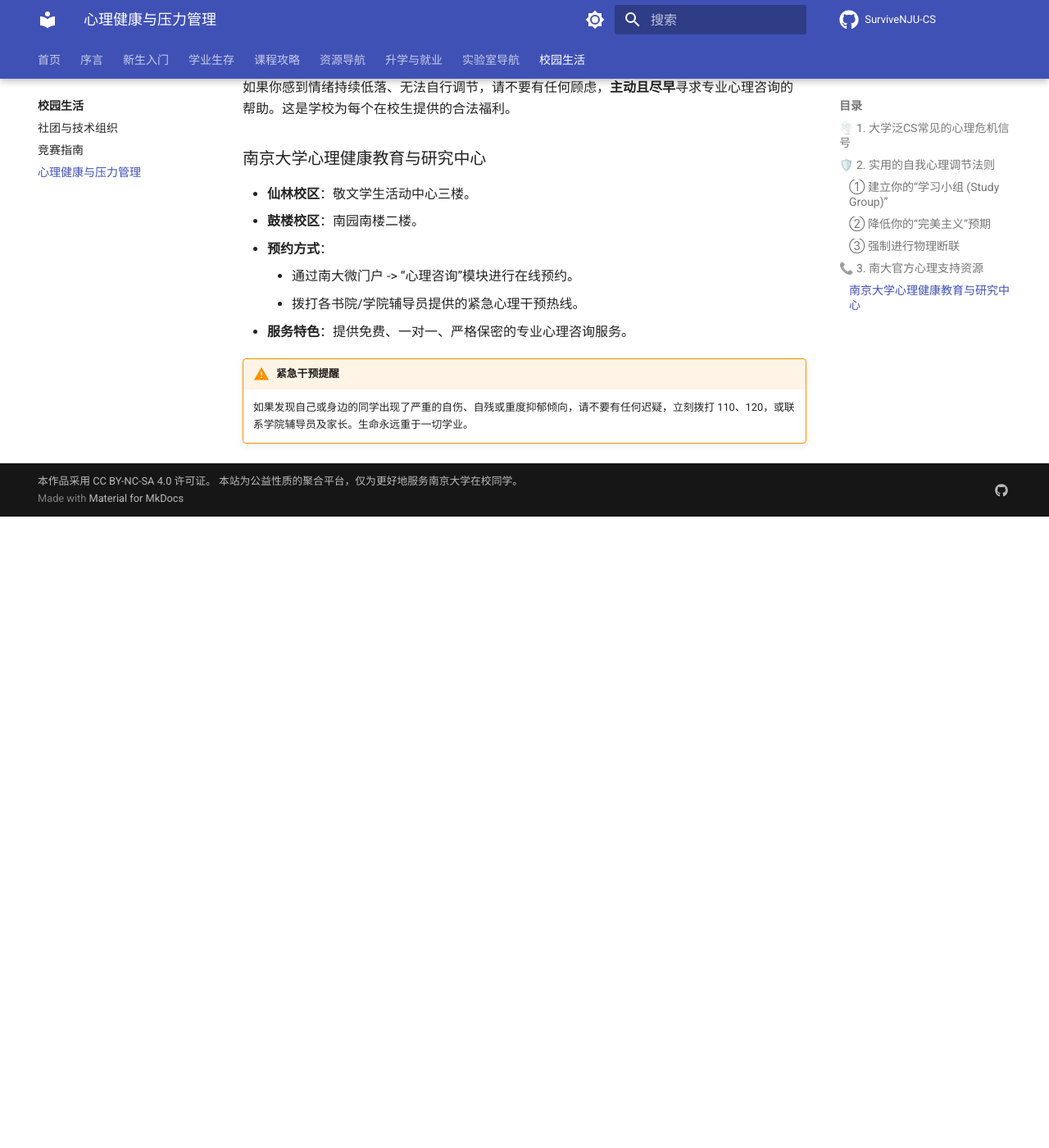
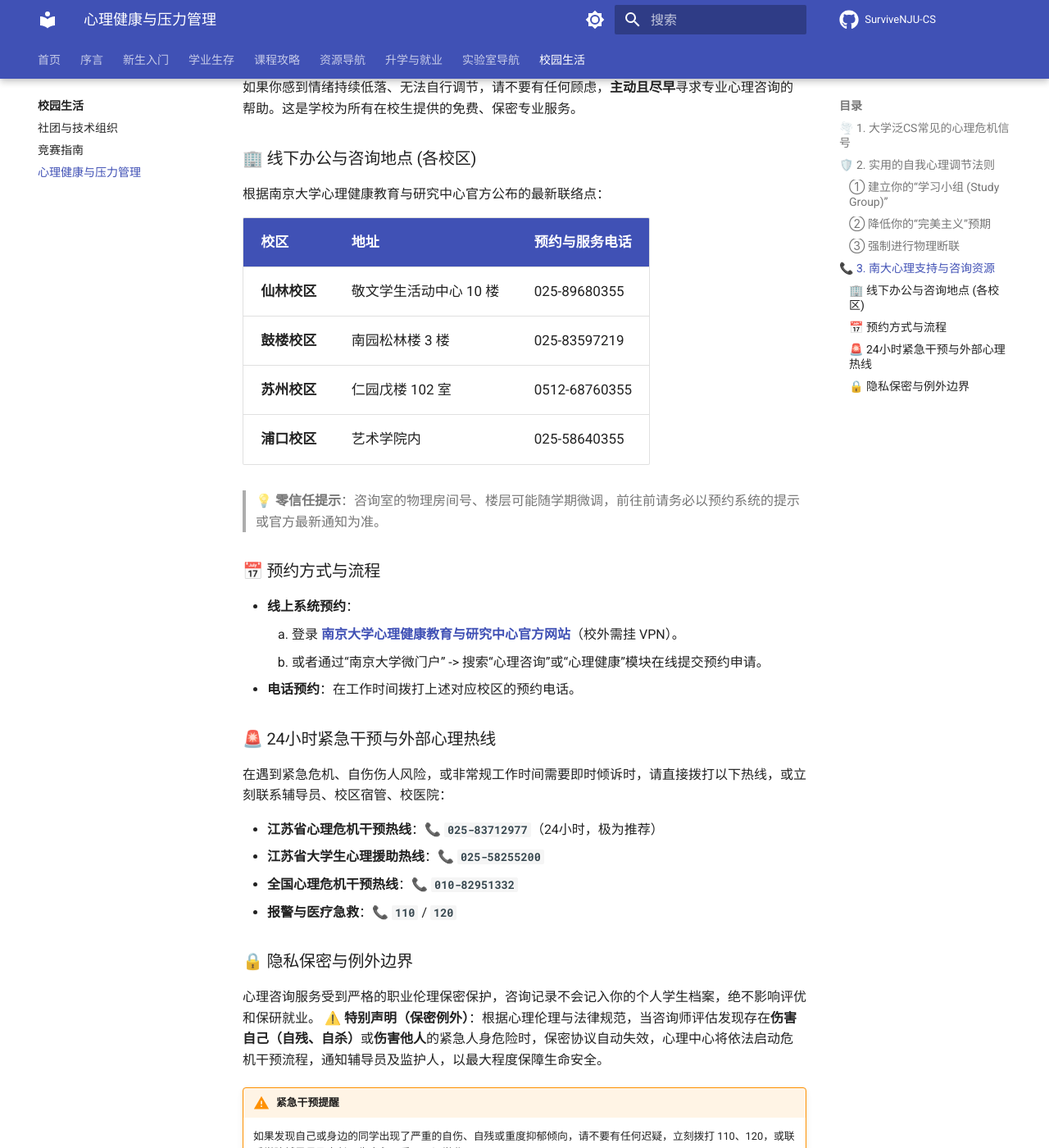
Before and after one commit to foxsplendid/SurviveNJU-CS, an MkDocs documentation site: the page built from docs/campus-life/mental-health.md, in a window 1280 px wide and 1400 px high, scrolled down 1398 px. Shown: the whole window at 82% size. Built offline with MkDocs 1.6.1 and Material for MkDocs 9.7.7, drawn with Linux system fonts in a browser that asks for light colours; comment, search, counter and statistics services are not loaded; before the commit the page ends 2028 px from its top, so only the background shows below that; some of the changed text lies outside the part shown.

Commit message:
Refine courses details and conduct zero-trust audit on mental health resources

```diff
--- a/docs/campus-life/mental-health.md
+++ b/docs/campus-life/mental-health.md
@@ -4,7 +4,7 @@
 
 计算机科学与技术系、软件学院和人工智能学院的课程实验（如 ICS PA, OS Lab）以工作量大、调试难度高、评测反馈残酷著称。再加上身边各种竞赛大佬、高绩点同学带来的同辈压力（Peer Pressure），很容易诱发“冒名顶替综合征”（Imposter Syndrome，即总觉得自己的成功是靠运气，自己其实名不副实）和心理倦怠（Burnout）。
 
-本篇指南将为你提供切实可行的心理调试建议，并介绍学校官方的求助渠道。
+本篇指南将为你提供一些心理调试建议，并说明如何找到学校当前可用的求助渠道。
 
 ---
 
@@ -32,17 +32,40 @@
 
 ---
 
-## 📞 3. 南大官方心理支持资源
+## 📞 3. 南大心理支持与咨询资源
 
-如果你感到情绪持续低落、无法自行调节，请不要有任何顾虑，**主动且尽早**寻求专业心理咨询的帮助。这是学校为每个在校生提供的合法福利。
+如果你感到情绪持续低落、无法自行调节，请不要有任何顾虑，**主动且尽早**寻求专业心理咨询的帮助。这是学校为所有在校生提供的免费、保密专业服务。
 
-### 南京大学心理健康教育与研究中心
-*   **仙林校区**：敬文学生活动中心三楼。
-*   **鼓楼校区**：南园南楼二楼。
-*   **预约方式**：
-    *   通过南大微门户 -> “心理咨询”模块进行在线预约。
-    *   拨打各书院/学院辅导员提供的紧急心理干预热线。
-*   **服务特色**：提供免费、一对一、严格保密的专业心理咨询服务。
+### 🏢 线下办公与咨询地点 (各校区)
+
+根据南京大学心理健康教育与研究中心官方公布的最新联络点：
+
+| 校区 | 地址 | 预约与服务电话 |
+| :--- | :--- | :--- |
+| **仙林校区** | 敬文学生活动中心 10 楼 | 025-89680355 |
+| **鼓楼校区** | 南园松林楼 3 楼 | 025-83597219 |
+| **苏州校区** | 仁园戊楼 102 室 | 0512-68760355 |
+| **浦口校区** | 艺术学院内 | 025-58640355 |
+
+> 💡 **零信任提示**：咨询室的物理房间号、楼层可能随学期微调，前往前请务必以预约系统的提示或官方最新通知为准。
+
+### 📅 预约方式与流程
+*   **线上系统预约**：
+    1. 登录 **[南京大学心理健康教育与研究中心官方网站](https://njuxlzx.nju.edu.cn/)**（校外需挂 VPN）。
+    2. 或者通过“南京大学微门户” -> 搜索“心理咨询”或“心理健康”模块在线提交预约申请。
+*   **电话预约**：在工作时间拨打上述对应校区的预约电话。
+
+### 🚨 24小时紧急干预与外部心理热线
+在遇到紧急危机、自伤伤人风险，或非常规工作时间需要即时倾诉时，请直接拨打以下热线，或立刻联系辅导员、校区宿管、校医院：
+
+*   **江苏省心理危机干预热线**：📞 **`025-83712977`**（24小时，极为推荐）
+*   **江苏省大学生心理援助热线**：📞 **`025-58255200`**
+*   **全国心理危机干预热线**：📞 **`010-82951332`**
+*   **报警与医疗急救**：📞 **`110`** / **`120`**
+
+### 🔒 隐私保密与例外边界
+心理咨询服务受到严格的职业伦理保密保护，咨询记录不会记入你的个人学生档案，绝不影响评优和保研就业。
+⚠️ **特别声明（保密例外）**：根据心理伦理与法律规范，当咨询师评估发现存在**伤害自己（自残、自杀）**或**伤害他人**的紧急人身危险时，保密协议自动失效，心理中心将依法启动危机干预流程，通知辅导员及监护人，以最大程度保障生命安全。
 
 !!! warning "紧急干预提醒"
     如果发现自己或身边的同学出现了严重的自伤、自残或重度抑郁倾向，请不要有任何迟疑，立刻拨打 110、120，或联系学院辅导员及家长。生命永远重于一切学业。
--- a/docs/courses/cs-core/compiler.md
+++ b/docs/courses/cs-core/compiler.md
@@ -19,11 +19,11 @@
 
 ## 🛠️ 课程大作业：编译器的实现
 
-南大编译课的标志性大作业是**手写或使用工具实现一个编译器**（通常是把类 C 语言编译为 MIPS/RISC-V 汇编代码，或者是自定义的中间代码）。
+南大编译课的标志性大作业是**手写或使用工具实现一个编译器**。近年公开资料中，NJU 编译原理常以 Java 与 ANTLR 4 为主要实践工具，让学生先使用解析器生成工具完成词法/语法分析，再逐步补足语义分析、中间表示、优化和目标代码生成等阶段；具体语言和作业安排以当年课程网站为准。
 
 ### 🛠️ 编译器的开发阶段
-1.  **词法分析 (Lexical Analysis)**：使用 Flex 或手写自动机，将纯文本代码流切分为一个一个的 Token（如关键字、标识符、运算符）。
-2.  **语法分析 (Syntax Analysis)**：使用 Bison 或手写递归下降解析器，将 Token 流解析为一棵抽象语法树 (AST)。
+1.  **词法分析 (Lexical Analysis)**：使用 ANTLR/Flex 或手写自动机，将纯文本代码流切分为一个一个的 Token（如关键字、标识符、运算符）。
+2.  **语法分析 (Syntax Analysis)**：使用 ANTLR/Bison 或手写递归下降解析器，将 Token 流解析为一棵抽象语法树 (AST)。
 3.  **语义分析 (Semantic Analysis)**：进行类型检查、符号表构建，确保程序符合语义规则（如变量先声明后使用、赋值类型匹配）。
 4.  **中间代码生成 (IR Generation)**：将 AST 转换为便于优化和跨平台的三地址码 (Three-Address Code, 3AC) 等中间表示。
 5.  **目标代码生成 (Code Generation)**：进行寄存器分配，将中间代码翻译为目标机器的汇编语言。
@@ -37,13 +37,15 @@
     *   掌握 **LL(1) 预测分析表** 和 **LR(1)/LALR(1) 分析表** 的构建过程。这是考卷中的大题高发区，公式繁多，容易出错，必须通过课后习题进行巩固。
 2.  **掌握语法制导翻译 (SDT) 与翻译模式**：
     *   理解如何通过在语法规则中嵌入语义动作，实现求值、类型检查或代码生成。
-3.  **合理分工大作业**：
-    *   大作业通常为两人合作或个人独立完成。由于编译器的每个阶段都极度依赖前一个阶段的输出，如果前期的词法/语法分析留有 Bug，后期的语义分析和代码生成将痛苦万分。所以每个阶段务必编写充分的测试用例进行单元测试。
+3.  **把实践和理论绑在一起**：
+    *   CS 自学指南对 NJU 编译原理的评价中提到，课程采用先用 ANTLR 4 做小例子、再补理论的方式，能降低一开始实现编译器的畏难感。复习时不要把实验和龙书理论拆开看：每个阶段都要写测试，确认 AST、符号表、IR 和目标代码的接口稳定。
 
 ---
 
 ## 🔗 推荐资源
 
 *   💻 **[courses-at-nju-by-hfwei 魏恒峰老师 GitHub 组织](https://github.com/courses-at-nju-by-hfwei)**：收录了离散数学、编译原理等课程的极高质量讲义与辅助学习资料。
+*   🧭 **[CS 自学指南：NJU 编译原理](https://csdiy.wiki/%E7%BC%96%E8%AF%91%E5%8E%9F%E7%90%86/NJU-Compilers/)**：第三方课程介绍，整理了先修要求、Java/ANTLR 4 实践路线、课程网站、视频和作业形态。
+*   🌐 **[NJU Compilers 课程网站](http://docs.compilers.cpl.icu/)**：公开课程资料入口；若访问或 Zulip 入口发生变化，以课程网站当前说明为准。
 *   📖 **经典教材：龙书**：《编译原理》（Compilers: Principles, Techniques, and Tools, Alfred V. Aho 等著），编译领域常见参考教材。
 *   📖 **经典教材：虎书**：《现代编译原理：C语言描述》（Modern Compiler Implementation in C, Andrew W. Appel 著），适合实践参考。
--- a/docs/courses/cs-core/ics.md
+++ b/docs/courses/cs-core/ics.md
@@ -9,11 +9,11 @@
 
 ## 🌟 课程简介与地位
 
-《计算机系统基础》（Introduction to Computer Systems, 简称 ICS）是南京大学计算机系乃至全校泛CS专业**最核心、最硬核的王牌奠基课之一**。本课程旨在回答一个最根本的问题：
+《计算机系统基础》（Introduction to Computer Systems, 简称 ICS）是南京大学计算机系和泛 CS 方向中非常重要的系统基础课之一。本课程旨在回答一个最根本的问题：
 
 > **“高级语言编写的程序，是如何在一台由晶体管组成的计算机系统上跑起来的？”**
 
-本课程的理论部分涵盖了数据的二进制表示、程序的机器级表示（x86/RISC-V 汇编）、CPU 译码与执行流、存储层次结构（Cache）、虚拟存储空间管理以及简单链接器。
+本课程的理论部分通常涵盖数据的二进制表示、程序的机器级表示（x86/RISC-V 汇编）、CPU 译码与执行流、存储层次结构（Cache）、虚拟存储空间管理以及简单链接器。具体 ISA、教材和实验分支可能随教学班调整，应以当年课程主页和教师通知为准。
 
 而本课程的精髓，在于由南大系统组自主开发的 **Project-N (PA) 实验**。
 
@@ -46,18 +46,23 @@ PA (Programming Assignment) 要求你亲手用 C 语言编写一个名为 **NEMU
 
 ## 💡 必考复习考点与实验攻略
 
-1.  **RTFM (Read The F**king Manual)**：
-    *   这是 PA 指导书上出现频率最高的词。PA 指导书里隐藏了大量的技术细节和实现提示。遇到 Bug，90% 的原因都是因为你漏掉了指导书中的某一句关键描述。
+1.  **RTFM (Read The Manual)**：
+    *   PA 指导书里包含大量技术细节、实现提示和调试建议。遇到 Bug 时，先回到指导书和手册核对前提，往往比盲目搜索更有效。
 2.  **熟练使用 GDB 调试**：
     *   PA 代码量巨大（数千行），且涉及指针和内存的直接操作。学会使用 GDB 设置断点、查看内存、跟踪调用栈是你的生存保障。不要只依赖 `printf` 调试，否则很容易在复杂状态机和内存问题上失控。
 3.  **理解状态机 (State Machine)**：
     *   计算机是一个确定的状态机。程序在 NEMU 里跑崩溃了，说明在某一步状态转换（如指令执行、寄存器修改）中发生了预期外的改变。通过比对你的模拟器输出的客户程序执行流与标准执行流（如 GDB/QEMU），可以快速定位导致状态异常的那条指令。
 
+### 第三方经验入口
+
+*   **[ICS Wiki 课程页](https://njuics-wiki.github.io/ics-wiki/Course/ICS/)**：由学生维护的课程经验页面，整理了 ICS 的成绩构成示例、大班/小班差异、PA 分支和考试经验。该页面中的班级组合、比例和给分情况具有年份依赖性，只适合作为经验参考。
+*   **[CS 自学指南：计算机系统基础方向](https://csdiy.wiki/)**：将 ICS 对标到 CSAPP/CMU 15-213、Stanford CS110 等系统基础公开课。适合在南大课程之外补充 Data Lab、Bomb Lab、Cache Lab 等经典实验，但不要用外部实验替代校内 PA。
+
 ---
 
 ## 🔗 核心课程资源链接
 
-*   📖 **[ICS PA 官方实验指导书](https://nju-projectn.github.io/ics-pa-gitbook/)**：必读的圣经。
+*   📖 **[ICS PA 官方实验指导书](https://nju-projectn.github.io/ics-pa-gitbook/)**：PA 实验的主要入口。
 *   🖥️ **[NJU-ProjectN 官方 GitHub 组织](https://github.com/NJU-ProjectN)**：存放实验框架（NEMU, Abstract-Machine）的基地。
 *   🎥 **[Bilibili 蒋炎岩老师公开课视频](https://search.bilibili.com/all?keyword=南京大学计算机系统基础)**：强烈建议观看配套视频，蒋老师的讲课风格风趣幽默，直击系统底层的本质。
 *   📚 **[经典参考书：CSAPP](https://csapp.cs.cmu.edu)**：《深入理解计算机系统》（Randal E. Bryant 著），课程主要参考教材。
--- a/docs/courses/se-core/software-analysis.md
+++ b/docs/courses/se-core/software-analysis.md
@@ -14,6 +14,8 @@
 > **“在不实际运行程序的前提下，我们如何通过静态代码推导，证明程序在所有可能的执行路径中都不会发生空指针异常、内存泄漏或安全漏洞？”**
 
 本课程的公开视频、教材和实验在静态分析自学圈中有较高知名度。其实验体系基于南大自主开发并开源的 **Tai-e (太阿) 静态分析框架**，大作业要求你亲自动手实现从指针分析到安全缺陷检测的各个分析模块。
+
+[CS 自学指南](https://csdiy.wiki/%E7%BC%96%E7%A8%8B%E8%AF%AD%E8%A8%80%E8%AE%BE%E8%AE%A1%E4%B8%8E%E5%88%86%E6%9E%90/NJU-SoftwareAnalysis/) 将 NJU 软件分析列入“编程语言设计与分析”方向的课程资源。阅读外部课程评价时，要注意区分课程官网、开源教材、Tai-e 框架、在线评测和学生经验帖：前几者可作为学习入口，后者只能作为体验参考。
 
 ---
 
@@ -57,3 +59,4 @@
 *   🖥️ **[Tai-e (太阿) 官方 GitHub 仓库](https://github.com/pascal-lab/Tai-e)**：南大开源的静态程序分析核心框架。
 *   ⚙️ **[Tai-e Assignments 实验框架](https://github.com/pascal-lab/Tai-e-assignments)**：课程配套的静态分析实验作业脚手架代码仓库。
 *   🎥 **[Bilibili 静态程序分析公开课视频](https://search.bilibili.com/all?keyword=南京大学软件分析)**：李樾和谭添老师的录制视频，适合作为课前预习和课后复习材料。
+*   🧭 **[CS 自学指南：NJU 软件分析](https://csdiy.wiki/%E7%BC%96%E7%A8%8B%E8%AF%AD%E8%A8%80%E8%AE%BE%E8%AE%A1%E4%B8%8E%E5%88%86%E6%9E%90/NJU-SoftwareAnalysis/)**：第三方课程介绍，概括了先修要求、Java 实验、Tai-e 作业和在线评测入口，用于快速定位这门课与 Stanford CS242、PKU 软件分析等课程的相对位置。
--- a/docs/resources/online-courses.md
+++ b/docs/resources/online-courses.md
@@ -1,25 +1,29 @@
 # 在线课程推荐
 
-「大学课堂上老师由于学时限制只能讲授最核心的框架。如果想真正融会贯通，参考国内外顶级名校的公开课、跟着写其配套实验（Labs），是快速跨越‘新手期’的捷径。」
+「大学课堂上老师由于学时限制只能讲授最核心的框架。如果想真正融会贯通，参考公开课程、跟着写其配套实验（Labs），是跨越‘新手期’的一条有效路径。」
 
 本篇指南汇总南京大学本校公开课程，以及国内外常被 CS 自学者推荐的经典公开课。
 
 ---
 
-## 🏛️ 1. 南京大学本校经典公开课
+## 🏛️ 1. 南京大学本校公开课程与课程页
 
 南大在操作系统、编译原理、离散数学、静态分析等方向有多门公开教学资源，适合作为校内课程的补充。
 
 | 课程名称 | 主讲人 | 平台与获取方式 | 课程特色与建议 |
 | :--- | :--- | :--- | :--- |
 | **《操作系统：设计与实现》** | 蒋炎岩 (jyy) | [jyy Wiki](https://jyywiki.cn/) / Bilibili 搜索 | 从状态机和 API 视角讲授，配套 OSLab/MiniLab 等实验，适合已经具备 C 语言基础的同学进阶。 |
-| **《计算机系统基础》 (ICS)** | 蒋炎岩 / 袁春风 | Bilibili 搜索 | 配套著名的 PA 模拟器实验，帮助从汇编、编译层面透彻理解计算机系统。 |
+| **《计算机系统基础》 (ICS)** | 袁春风 / 蒋炎岩 / 汪亮等 | [PA 指导书](https://nju-projectn.github.io/ics-pa-gitbook/) / [ICS Wiki](https://njuics-wiki.github.io/ics-wiki/Course/ICS/) / Bilibili 搜索 | 配套 PA/NEMU 模拟器实验。ICS Wiki 可作为学生经验入口，但成绩比例、班级情况和给分信息要按年份核验。 |
 | **《离散数学》** | 魏恒峰 | [GitHub 讲义](https://github.com/courses-at-nju-by-hfwei) / Bilibili | 理论极其严谨，配套的 slides 逻辑清晰，是训练数学证明思维的首选。 |
-| **《静态程序分析》** | 李樾 / 谭添 | [PASCAL 组官网](https://pascal-group.bitbucket.io/pas.html) / Bilibili | 配套 Tai-e 实验和公开教材，理论与工程结合较强，适合大三以后、有 Java 基础的同学。 |
+| **《编译原理》** | 魏恒峰等 | [CS 自学指南：NJU 编译原理](https://csdiy.wiki/%E7%BC%96%E8%AF%91%E5%8E%9F%E7%90%86/NJU-Compilers/) / [课程网站](http://docs.compilers.cpl.icu/) | 公开资料显示近年实践路线常围绕 Java 与 ANTLR 4 展开，适合把龙书理论和编译器实现结合起来学习。 |
+| **《静态程序分析》** | 李樾 / 谭添 | [PASCAL 组官网](https://pascal-group.bitbucket.io/pas.html) / [CS 自学指南：NJU 软件分析](https://csdiy.wiki/%E7%BC%96%E7%A8%8B%E8%AF%AD%E8%A8%80%E8%AE%BE%E8%AE%A1%E4%B8%8E%E5%88%86%E6%9E%90/NJU-SoftwareAnalysis/) / Bilibili | 配套 Tai-e 实验、在线评测和公开教材，理论与工程结合较强，适合大三以后、有 Java 基础的同学。 |
+
+!!! note "关于 csdiy.wiki 中的 NJU 课程"
+    CS 自学指南目前将多门 NJU 课程放入对应自学路线，例如 NJU OS 位于操作系统方向，NJU 编译原理位于编译原理方向，NJU 软件分析位于编程语言设计与分析方向。它适合用来定位课程难度、先修要求和公开资源入口；涉及课程作业、评测机开放范围、Zulip/讨论入口和教师安排时，仍应以课程官网当前说明为准。
 
 ---
 
-## 🌍 2. 国外顶级名校 CS 公开课 (对标自学路线)
+## 🌍 2. 国外 CS 公开课 (对标自学路线)
 
 如果你在修读南大某门必修课时感到吃力，或者想追求更具工程挑战性的实验，可以同步选修以下国外名校公开课。它们通常拥有极其完善的**自动评测机 (Autograder)** 供校外自学者使用。
 
```
Also changed, not shown: docs/courses/cs-core/os.md (+4 -3 lines).
